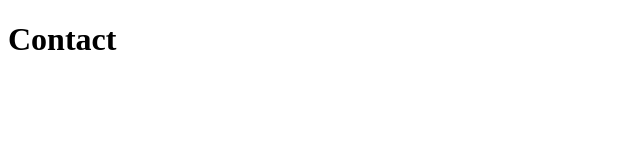
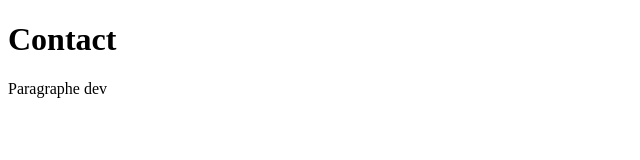
Before and after one commit to hassen66/Formation-Git, a plain HTML site: page contact.html in a window 1280 px wide. Shown: the whole page, without its empty margins (0-640 px from the left). Drawn offline with Linux system fonts and the light colour scheme.

Commit message:
add par index and contact

```diff
--- a/contact.html
+++ b/contact.html
@@ -8,6 +8,7 @@
 </head>
 <body>
     <h1>Contact</h1>
+    <p>Paragraphe dev</p>
 
 </body>
 </html>
```
